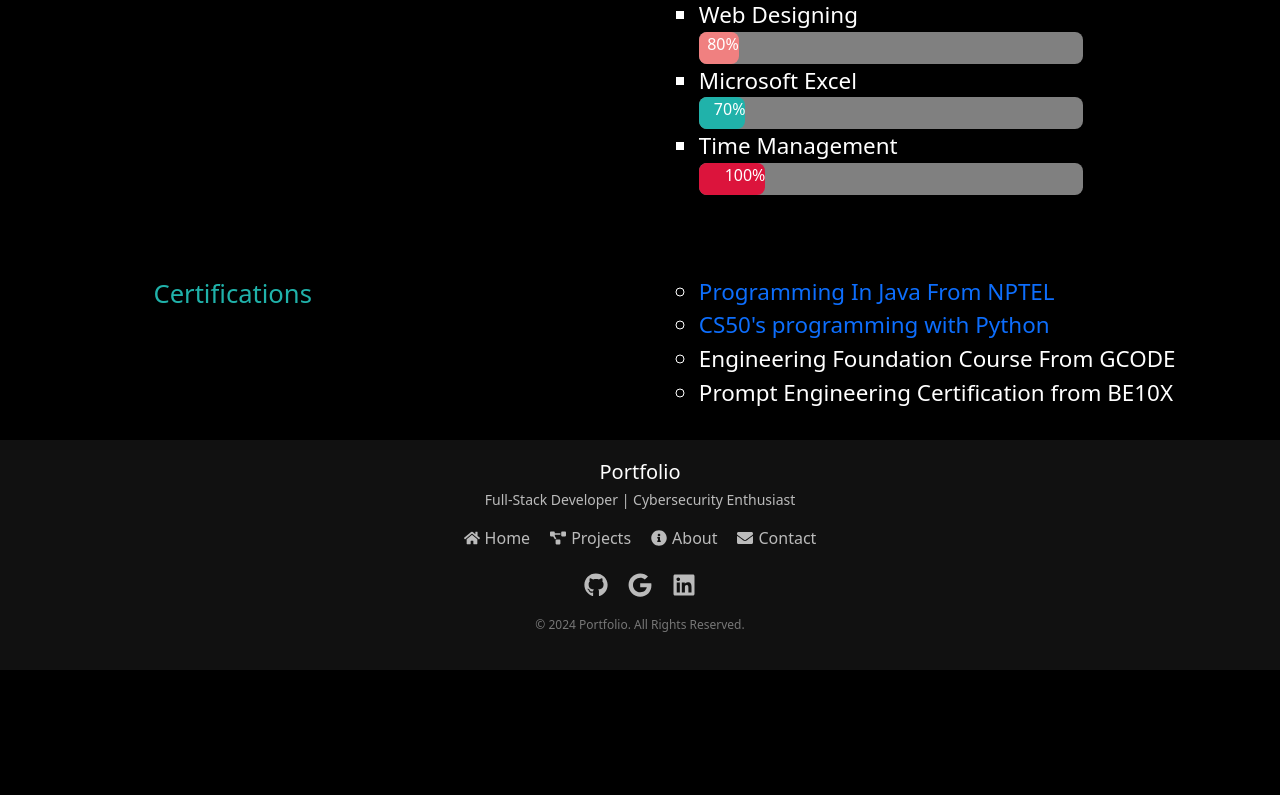
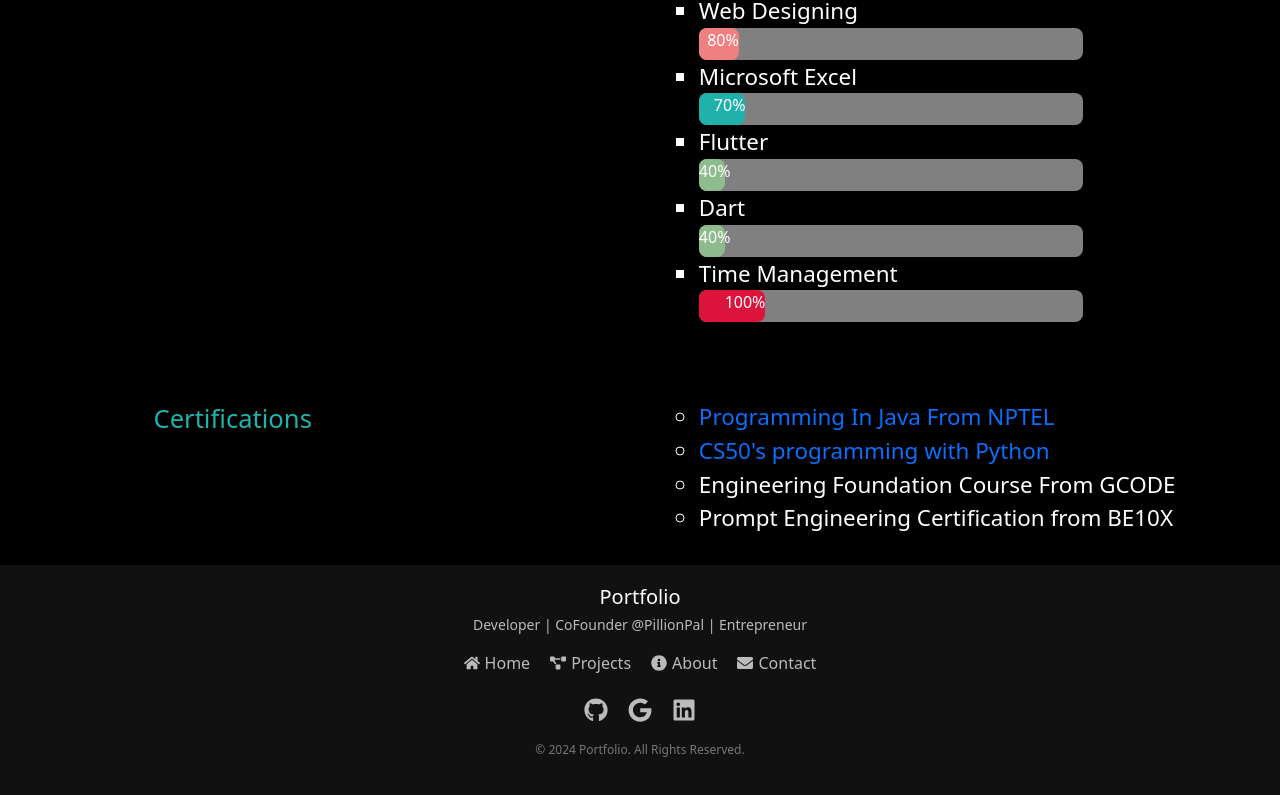
Before and after one commit to SreeCharan153/myportfolio, a React (Create React App) app: page /myportfolio/about in a window 1280 px wide. Shown: the part 1083-1878 px from the top of the page. Before the commit the page ends 1753 px from the top, so only its background shows below. Built offline with nearby package versions, Linux system fonts and the light colour scheme.

Commit message:
refactor: update project names and enhance portfolio details

```diff
--- a/package.json
+++ b/package.json
@@ -1,6 +1,6 @@
 {
-  "homepage": "https://sreecharan153.github.io/My-Portfolio/",
-  "name": "myportfolio",
+  "homepage": "https://SreeCharan153.github.io/myportfolio",
+  "name": "portfolio",
   "version": "0.1.0",
   "private": true,
   "dependencies": {
--- a/src/About.css
+++ b/src/About.css
@@ -93,7 +93,24 @@
     animation: fill 5s infinite;
 
 }
-
+#fl
+{
+    height:100%;
+    width:40%;
+    background-color:darkseagreen;
+    border-radius:8px;
+    text-align: right;
+    animation: fill 5s infinite;
+}
+#dart
+{
+    height:100%;
+    width:40%;
+    background-color:darkseagreen;
+    border-radius:8px;
+    text-align: right;
+    animation: fill 5s infinite;
+}
 #react{
     height:100%;
     width:50%;
--- a/src/About.js
+++ b/src/About.js
@@ -75,6 +75,14 @@ const About = () => {
                     <div className="skilldivs">
                         <div id="ms">70%</div>
                     </div>
+                    <li>Flutter</li>
+                    <div className="skilldivs">
+                        <div id="fl">40%</div>
+                    </div>
+                    <li>Dart</li>
+                    <div className="skilldivs">
+                        <div id="dart">40%</div>
+                    </div>
                     <li>Time Management</li>
                     <div className="skilldivs">
                         <div id="time"> 100%</div>
@@ -98,7 +106,6 @@ const About = () => {
                    </ul>
 
                   </div>
-                  <br></br>         <br></br> <br/><br/><br/><br/>        <br></br>
          </div>
         <Footer/>
     </div>
--- a/src/Footer.js
+++ b/src/Footer.js
@@ -4,11 +4,11 @@ import { FaHome, FaProjectDiagram, FaInfoCircle, FaEnvelope, FaGithub, FaLinkedi
 
 function Footer() {
   return (
-    <footer style={{ backgroundColor: "#111", color: "#fff", padding: "20px 0", textAlign: "center" }}>
+    <footer style={{ backgroundColor: "#111", color: "#fff", padding: "20px 0", textAlign: "center" ,marginTop:"200px"}}>
       <div style={{ maxWidth: "1200px", margin: "0 auto", padding: "0 20px" }}>
 
         <h2 style={{ fontSize: "20px", marginBottom: "5px" }}>Portfolio</h2>
-        <p style={{ fontSize: "14px", color: "#bbb" }}>Full-Stack Developer | Cybersecurity Enthusiast</p>
+        <p style={{ fontSize: "14px", color: "#bbb" }}>Developer | CoFounder @PillionPal | Entrepreneur</p>
 
         {/* Navigation Links */}
         <div style={{ margin: "15px 0", display: "flex", justifyContent: "center", gap: "20px" }}>
--- a/src/Home.js
+++ b/src/Home.js
@@ -14,7 +14,7 @@ const Home = () => {
             <div className="paras">
             <p1>A passionate and innovative developer pursuing B.Tech in Cybersecurity at Raghu Institute of Technology (Roll No: 223J1A4632). With hands-on experience in full-stack development, cybersecurity, React, TypeScript, and database management, specializing in building scalable and user-friendly applications.
 
-Currently contributing to the development of <b>College Ride</b>, a ride-sharing startup, as well as the E-Summit website and <b>ECELL-REC</b> at Raghu Institute of Technology. Expertise extends to UI/UX design and database optimization, ensuring seamless digital experiences.
+Currently contributing to the development of <b>PillionPal</b>, a ride-sharing startup, as well as the E-Summit website and <b>ECELL-REC</b> at Raghu Institute of Technology. Expertise extends to UI/UX design and database optimization, ensuring seamless digital experiences.
 
 Driven by problem-solving, entrepreneurship, and technology, constantly exploring new ways to enhance user engagement and business growth through innovative solutions. </p1>
             </div>
--- a/src/Projects.js
+++ b/src/Projects.js
@@ -3,6 +3,7 @@ import Header from './Header'
 import Footer from './Footer'
 import img from './images/project1.JPG'
 import img1 from './images/project2.JPG'
+import img2 from './images/PillionPal.png'
 import './Projects.css'
 const Projects = () => {
   return (
@@ -11,28 +12,27 @@ const Projects = () => {
 
      <div className="projectsdiv">
         <div className="p1 projects ">
-        <a href='https://sreecharan750.github.io/My-Portfolio/'>
         <img src={img} alt='My portfolio'></img>
-        </a>
         <h2>My Portfolio</h2>
         <p>Welcome to my portfolio! This repository serves as a comprehensive overview of my skills, experience, and accomplishments in CSE-Cyber Security. Whether you're a potential client, employer, or collaborator, this portfolio offers insight into my professional background and showcases the quality and creativity of my work.</p>
+        <a href='https://sreecharan750.github.io/My-Portfolio/'>Visit My Portfolio</a>
         </div>
        <div className="p2 projects ">
        < a href='https://esummit-rec.vercel.app/'>
-        <img src={img1}></img>
+        <img src={img1} alt="Esummit Website"></img>
         </a>
         <h2>Esummit Website</h2>
         <p>Developed a TypeScript-based interactive website for E-Summit 2025, a flagship entrepreneurial event at Raghu Institute of Technology. The platform helps attendees access event schedules, register for sessions, and stay updated in real time.</p>
+       <a href='https://esummit-rec.vercel.app/'>Visit Esummit Website</a>
        </div>
-       {/*<div className="p3 projects ">
-       <img src={img}></img>
-       <h2>Project3</h2>
-       <p> Lorem ipsum dolor sit amet consectetur, adipisicing elit. Quos eius ipsa ex error dolore accusamus perferendis molestiae dolorem libero magnam repellat iusto optio nisi harum repellendus, laudantium nemo voluptates et. </p>
+       <div className="p3 projects ">
+       <img src={img2} alt="Project 3"></img>
+       <h2>PillionPal Website</h2>
+       <p>PillionPal is a smart bike ride-sharing startup that connects riders with pillions for a cost-effective and convenient commute. While the platform operates exclusively through its mobile app, the PillionPal website serves as a showcase to highlight our vision, features, and benefits. Built with Next.js and Tailwind CSS, it provides a seamless and informative experience, guiding visitors to understand our mission and explore the app. Though ride bookings are only available through the app, the website acts as a digital front to introduce PillionPal to potential users and partners. 🚀</p>
+       <a href='https://pillionpal.vercel.app/'> Visit PillionPal Website </a>
        </div>
 
-
-
-       <div className="p5 projects ">
+       {/*<div className="p5 projects ">
        <img src={img}></img>
        <h2>Project5</h2>
        <p> Lorem ipsum dolor sit amet consectetur, adipisicing elit. Quos eius ipsa ex error dolore accusamus perferendis molestiae dolorem libero magnam repellat iusto optio nisi harum repellendus, laudantium nemo voluptates et. </p>
```
Also changed, not shown: src/images/PillionPal.png (added), 1 other file (tests, documents, lock files or other folders).
